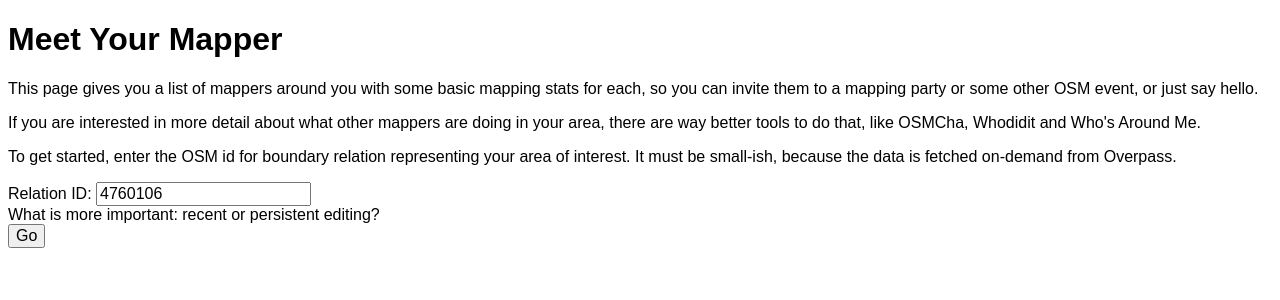
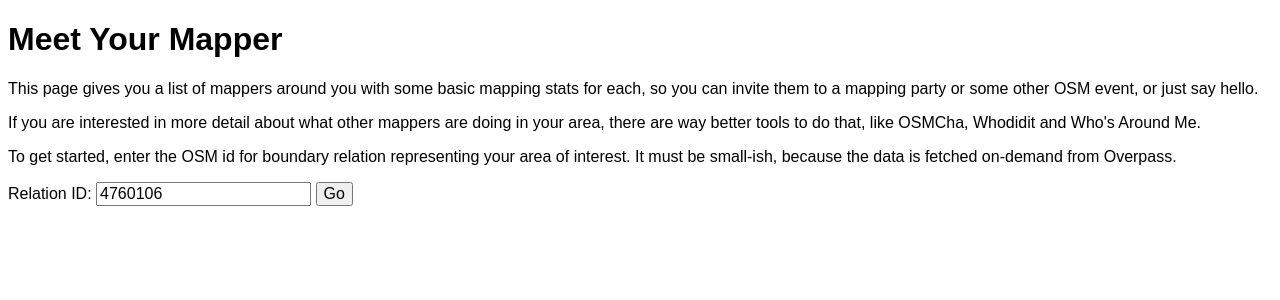
Before and after one commit to mvexel/meetyourmappers, a Flask app: page / in a window 1280 px wide. Shown: the top 300 px of the page. Run offline with Flask 2, Linux system fonts and the light colour scheme.

Commit message:
index cleanup

```diff
--- a/meetyourmappers/templates/index.html
+++ b/meetyourmappers/templates/index.html
@@ -11,20 +11,10 @@
 	<p>If you are interested in more detail about what other mappers are doing in your area, there are way better tools to do that, like OSMCha, Whodidit and Who's Around Me.
 	<p>To get started, enter the OSM id for boundary relation representing your area of interest. It must be small-ish, because the data is fetched on-demand from Overpass.</p>
 	<form id="inputform">
-		<div>
-			Relation ID: <input type="text" value="4760106" id="relation_id">
-		</div>
-		<div>
-			What is more important: recent or persistent editing?
-			<div id="recent_vs_persistent"></div>
-		</div>
-		<div>
-			<input type="button" value="Go" id="submit" onclick=get_relation_meta()>
-		</div>
+		Relation ID: <input type="text" value="4760106" id="relation_id">
+		<input type="button" value="Go" id="submit" onclick=get_relation_meta()>
 		{% if debug %}
-		<div>
-			<input type="button" value="Debug (test data)" onclick=process_download()>
-		</div>
+		<input type="button" value="Debug (test data)" onclick=process_download()>
 		{% endif %}
 	<span id="startover"><a href="/"">Start over</a></span>
 	</form>
@@ -36,7 +26,7 @@
 		<th>Relations</th>
 		<th>First edit</th>
 		<th>Latest edit</th>
-		<th>Magic</th>
+		<th>Mapper type</th>
 	</thead>
 	<tbody>
 	</tbody></table>
```
